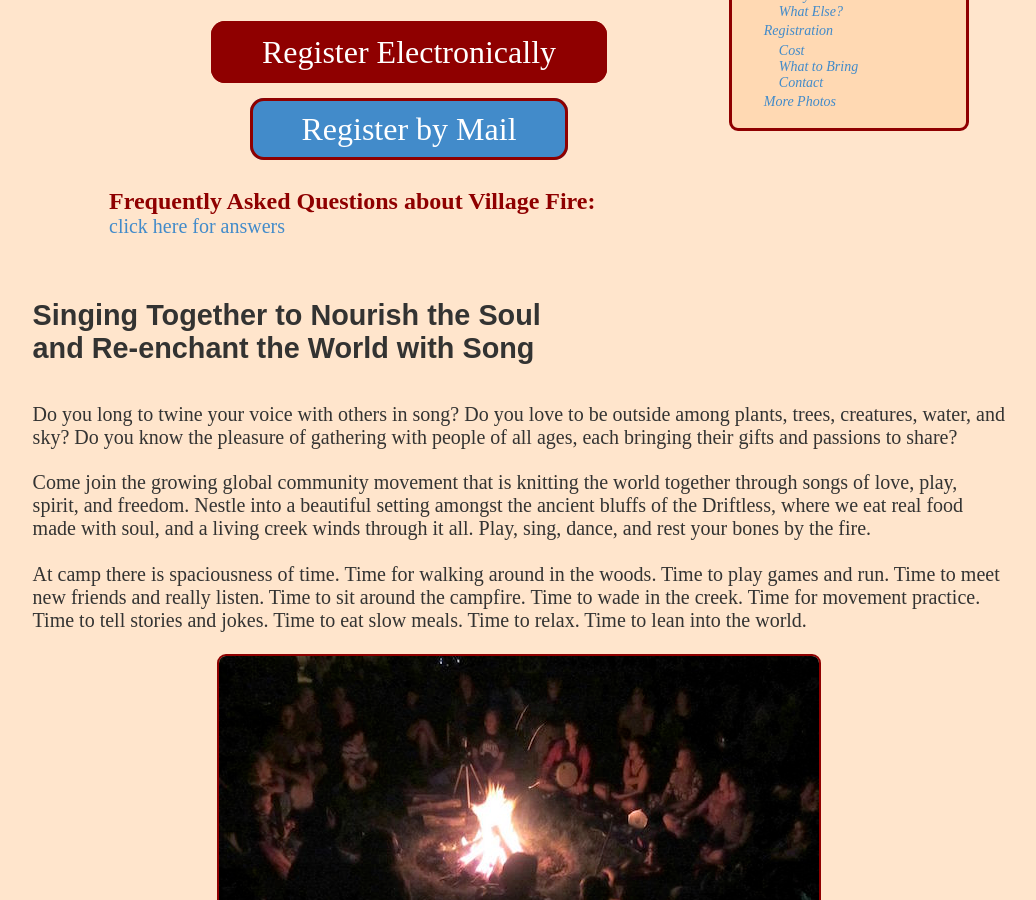
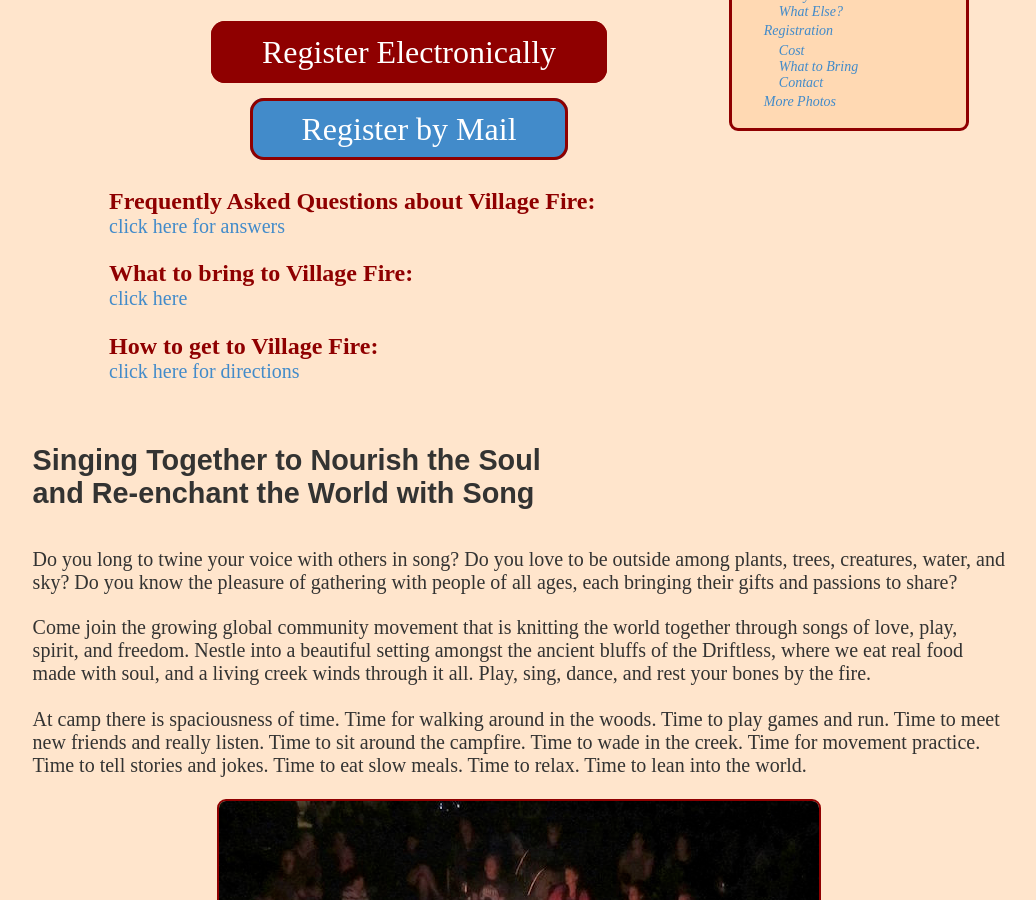
Before and after one commit to neilmb/villagefire, a Jekyll site: the page built from index.md, in a window 1280 px wide and 900 px high, scrolled down 727 px. Shown: the whole window, without its empty margins (121-1157 px from the left). Built offline with Jekyll 4.4.1, drawn with Linux system fonts in a browser that asks for light colours; some web fonts are replaced.

Commit message:
New what to bring, links up top

```diff
--- a/_layouts/home.html
+++ b/_layouts/home.html
@@ -36,6 +36,13 @@
         <p><b style="color:#8F0000;font-size:120%;">Frequently Asked Questions about Village
             Fire:</b><br/> <a href="images/FAQVillageFire.pdf">click here for
             answers</a></p>
+
+        <p><b style="color:#8F0000;font-size:120%;">What to bring to Village
+          Fire:</b><br/> <a href="images/BringtoVillageFire.pdf">click here</a></p>
+
+        <p><b style="color:#8F0000;font-size:120%;">How to get to Village
+          Fire:</b><br/> <a href="#directions">click here for
+            directions</a></p>
 
  </div>
 
```
Also changed, not shown: index.md (+1 -1 lines), 1 other file.
